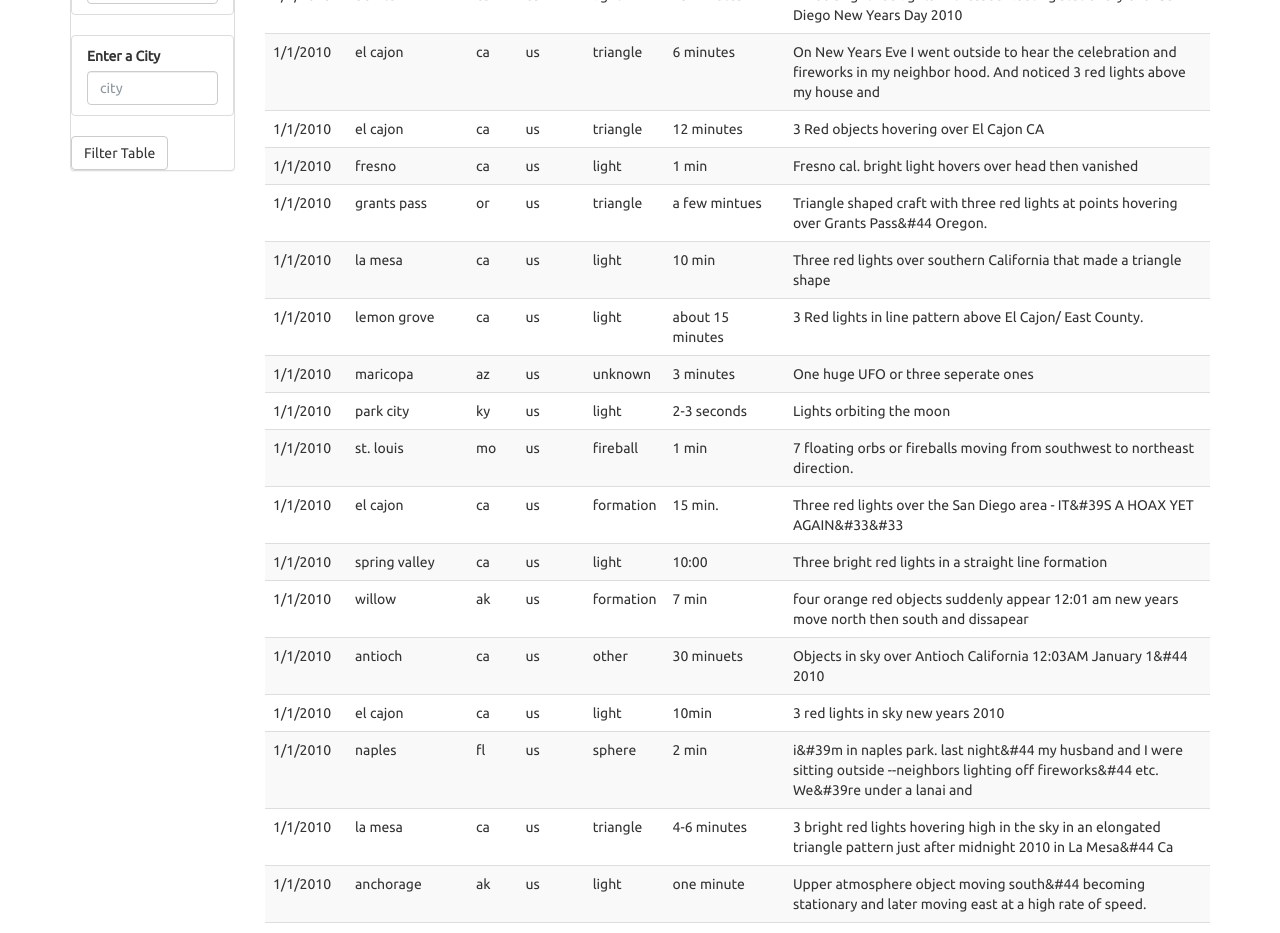
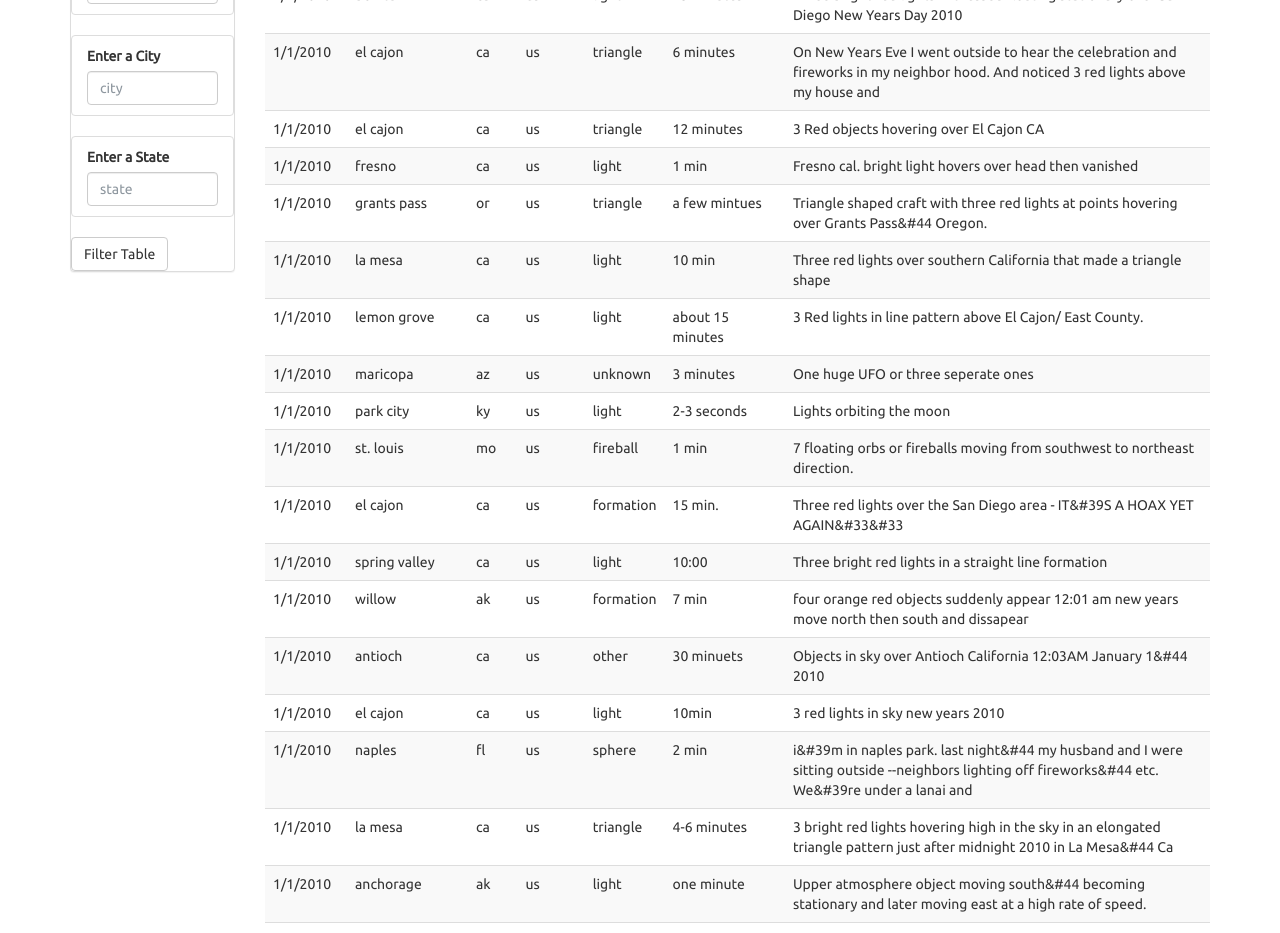
Before and after one commit to corriethomas/JavaScript-Challenge, a plain HTML site: page UFO-level-1/index.html in a window 1280 px wide. Shown: the part 780-1713 px from the top of the page. Drawn offline with nearby package versions, Linux system fonts and the light colour scheme.

Commit message:
adds state filter box

```diff
--- a/UFO-level-1/index.html
+++ b/UFO-level-1/index.html
@@ -49,6 +49,14 @@
                       </li>
                     </ul>
                   </div>
+                  <div class="form-group">
+                    <ul class="list-group" id="filters">
+                      <li class="filter list-group-item">
+                        <label for="city">Enter a State</label>
+                        <input class="form-control" id="state" type="text" placeholder="state">
+                      </li>
+                    </ul>
+                  </div>
                   <button id="filter-btn" type="button" class="btn btn-default">Filter Table</button>
                 </form>
               </div>
```
